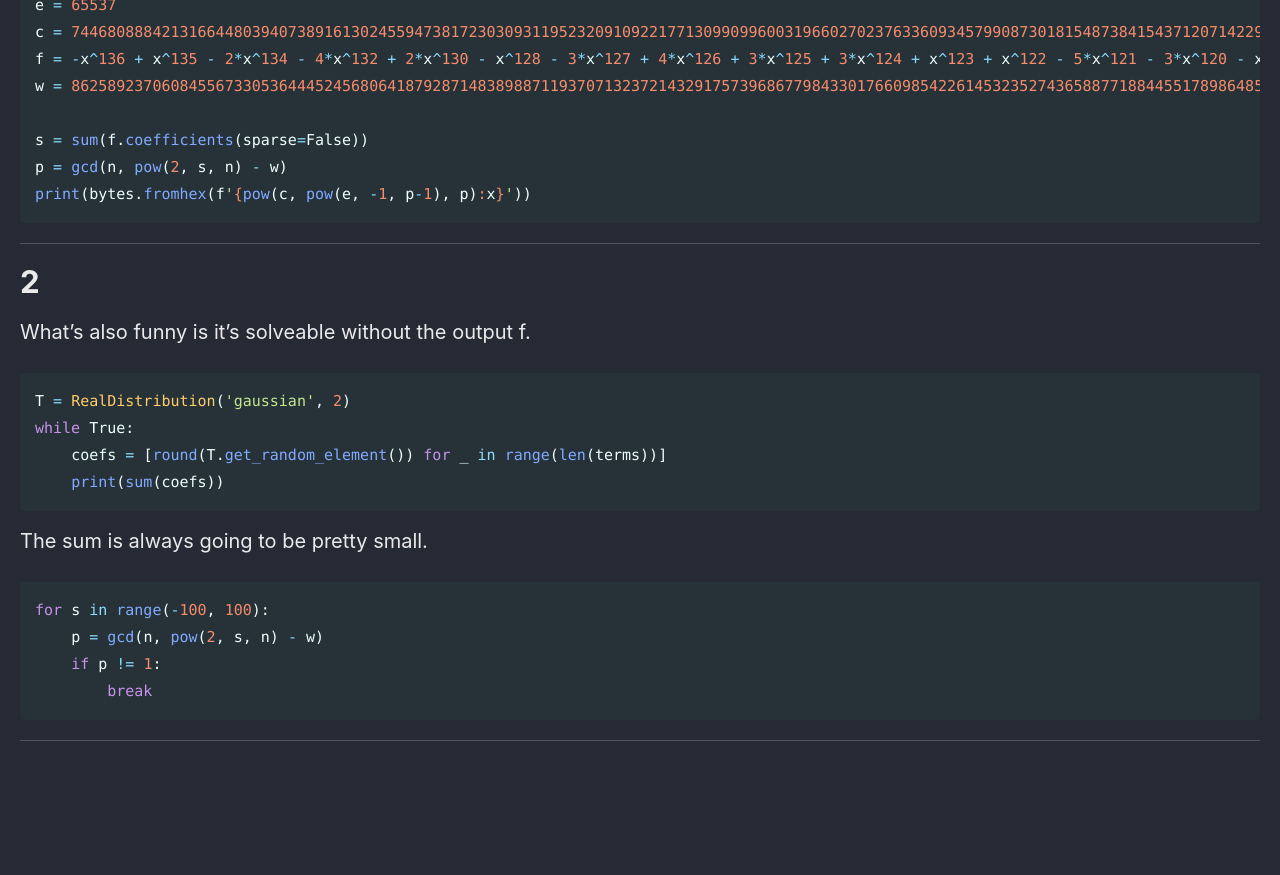
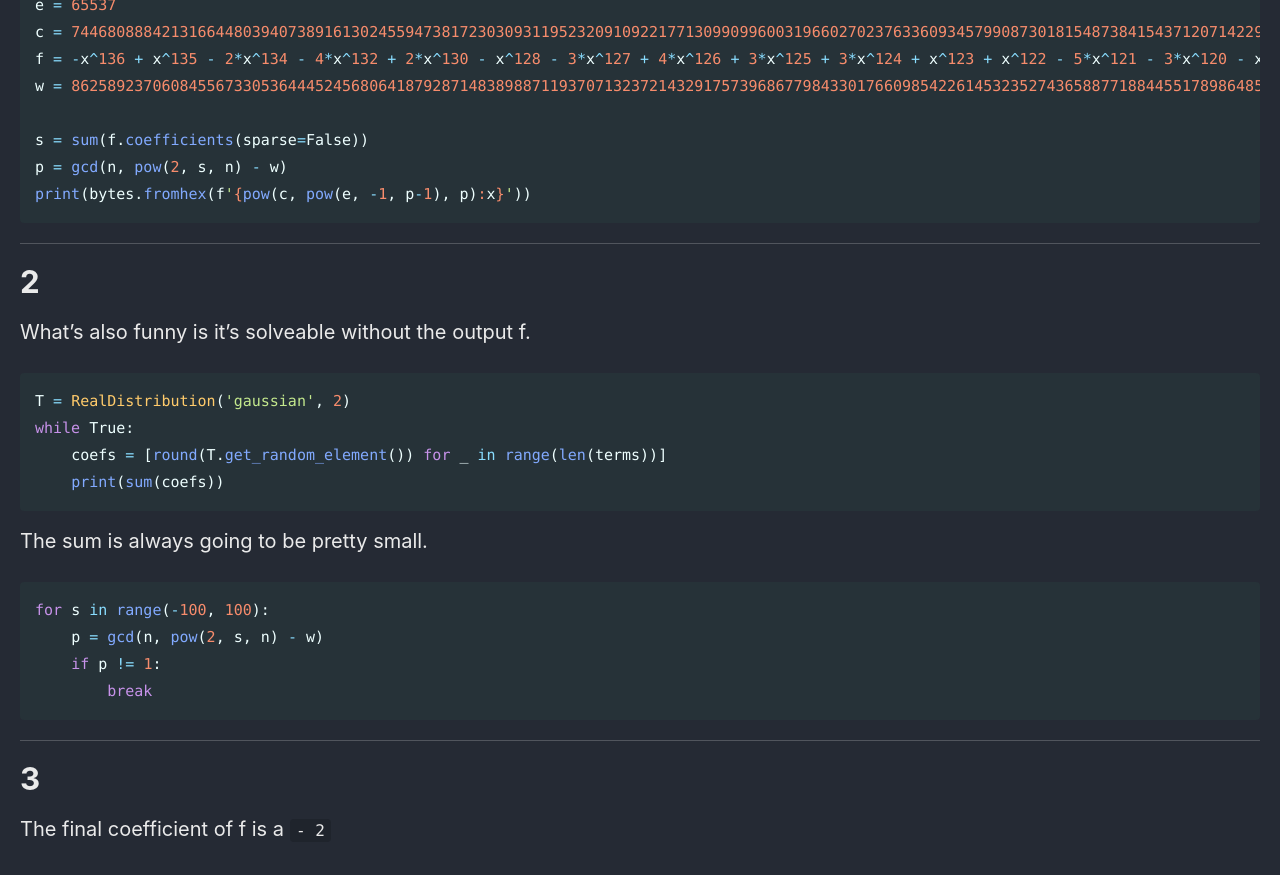
Before and after one commit to Connor-McCartney/Connor-McCartney.github.io, a Jekyll site: the page built from _pages/cryptography/other/univariate-ImaginaryCTF54.md, in a window 1280 px wide and 900 px high, scrolled down 2078 px. Shown: the top 875 px of the window. Built offline with Jekyll 4.4.1, drawn with Linux system fonts in a browser that asks for light colours; cached includes are drawn as plain includes; before the commit the page ends 2869 px from its top, so only the background shows below that.

Commit message:
Update univariate-ImaginaryCTF54.md

````diff
--- a/_pages/cryptography/other/univariate-ImaginaryCTF54.md
+++ b/_pages/cryptography/other/univariate-ImaginaryCTF54.md
@@ -125,3 +125,7 @@ for s in range(-100, 100):
 ```
 
 ---
+
+# 3
+
+The final coefficient of f is a `- 2`
````
